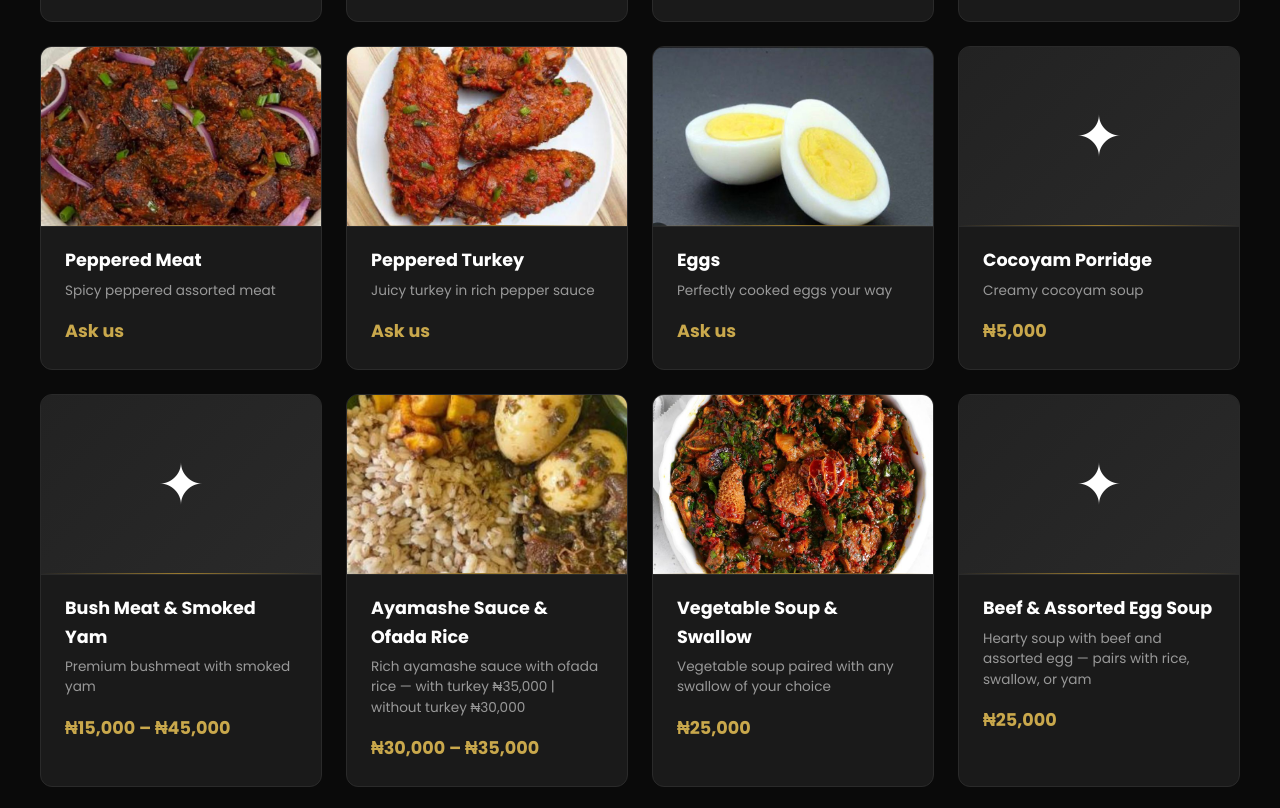
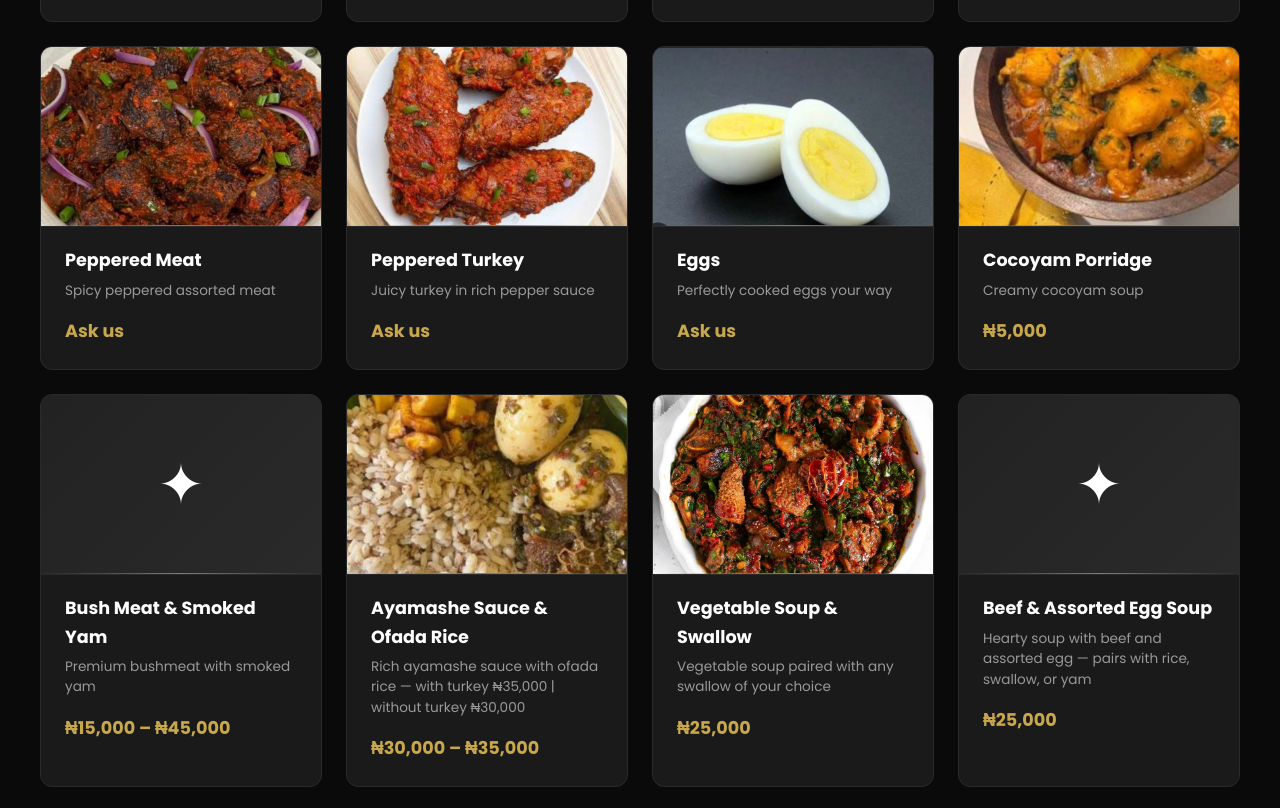
Before and after one commit to ismailaabdullateef30-lab/eat-with-kiat-, a website: page index.html in a window 1280 px wide. Shown: the part 3294-4102 px from the top of the page. Drawn offline with nearby package versions, Linux system fonts and the light colour scheme.

Commit message:
Update index.html

```diff
--- a/index.html
+++ b/index.html
@@ -1138,7 +1138,7 @@
             { name: 'Peppered Meat', category: 'fastfood', description: 'Spicy peppered assorted meat', price: 'Ask us', img: 'peppered_meat_.jpeg.jpeg' },
             { name: 'Peppered Turkey', category: 'fastfood', description: 'Juicy turkey in rich pepper sauce', price: 'Ask us', img: 'peppered_turkey_.jpeg.jpeg' },
             { name: 'Eggs', category: 'fastfood', description: 'Perfectly cooked eggs your way', price: 'Ask us', img: 'eggs.jpeg.jpeg' },
-            { name: 'Cocoyam Porridge', category: 'local', description: 'Creamy cocoyam soup', price: '₦5,000', img: '' },
+            { name: 'Cocoyam Porridge', category: 'local', description: 'Creamy cocoyam soup', price: '₦5,000', img: 'yam porridge.jpeg' },
             { name: 'Bush Meat & Smoked Yam', category: 'local', description: 'Premium bushmeat with smoked yam', price: '₦15,000 – ₦45,000', img: 'bush_meat_.jpeg.jpeg' },
             { name: 'Ayamashe Sauce & Ofada Rice', category: 'local', description: 'Rich ayamashe sauce with ofada rice — with turkey ₦35,000 | without turkey ₦30,000', price: '₦30,000 – ₦35,000', img: 'ofada_rice_.jpeg.jpeg' },
             { name: 'Vegetable Soup & Swallow', category: 'local', description: 'Vegetable soup paired with any swallow of your choice', price: '₦25,000', img: 'bulk_vegetable_soup_.jpeg.jpeg' },
```
